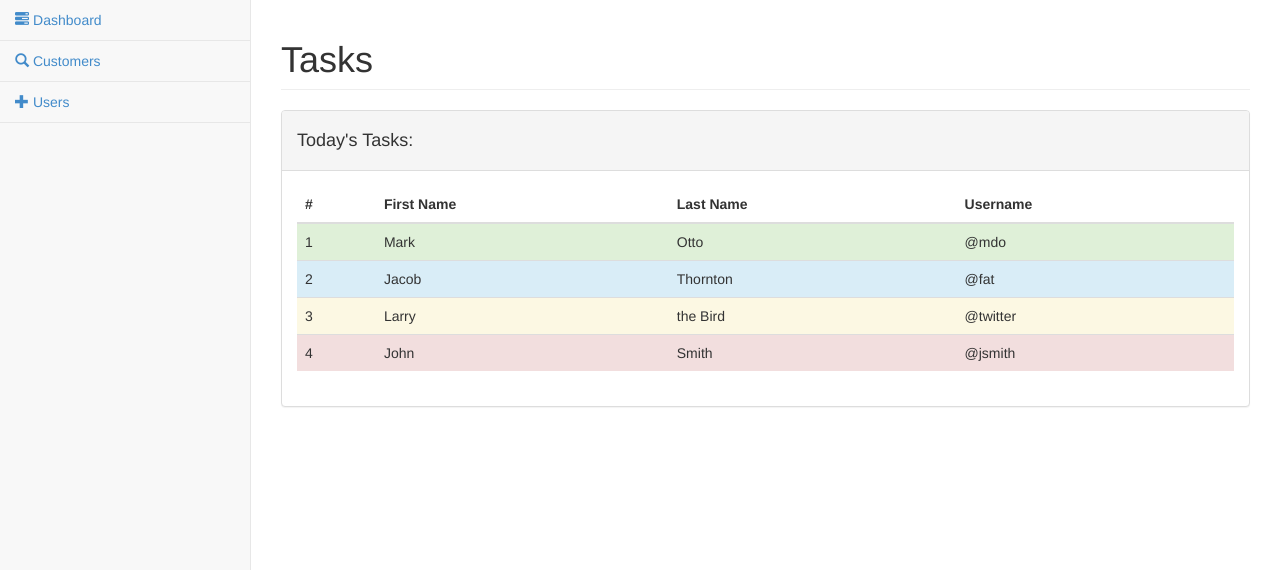
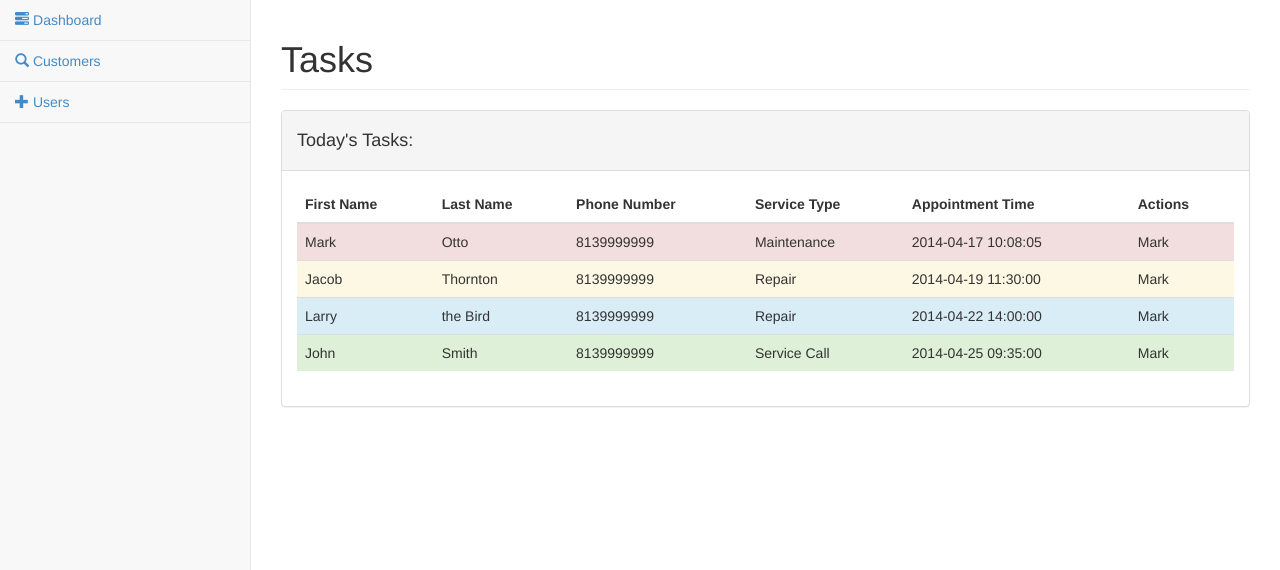
Before and after one commit to jmfield2/DB-CRM, a Python web app: template CRM/templates/index.html in a window 1280 px wide. Shown: the part 51-621 px from the top of the page. Run offline with Jinja, Linux system fonts and the light colour scheme; the template is opened without the code that fills it, so the values that code supplies are empty; some libraries are stand-ins or nearby versions.

Commit message:
layout changes to customer_index - vbukhari

```diff
--- a/CRM/templates/index.html
+++ b/CRM/templates/index.html
@@ -26,36 +26,46 @@ Dashboard
                                 <table class="table">
                                     <thead>
                                         <tr>
-                                            <th>#</th>
                                             <th>First Name</th>
                                             <th>Last Name</th>
-                                            <th>Username</th>
+                                            <th>Phone Number</th>
+                                            <th>Service Type</th>
+                                            <th>Appointment Time</th>
+                                            <th>Actions</th>
                                         </tr>
                                     </thead>
                                     <tbody>
-                                        <tr class="success">
-                                            <td>1</td>
+                                        <tr class="danger">
                                             <td>Mark</td>
                                             <td>Otto</td>
-                                            <td>@mdo</td>
+                                            <td>8139999999</td>
+                                            <td>Maintenance</td>
+                                            <td>2014-04-17 10:08:05</td>
+                                            <td>Mark</td>
+                                        </tr>
+                                        <tr class="warning">
+                                            <td>Jacob</td>
+                                            <td>Thornton</td>
+                                            <td>8139999999</td>
+                                            <td>Repair</td>
+                                            <td>2014-04-19 11:30:00</td>
+                                            <td>Mark</td>
                                         </tr>
                                         <tr class="info">
-                                            <td>2</td>
-                                            <td>Jacob</td>
-                                            <td>Thornton</td>
-                                            <td>@fat</td>
-                                        </tr>
-                                        <tr class="warning">
-                                            <td>3</td>
                                             <td>Larry</td>
                                             <td>the Bird</td>
-                                            <td>@twitter</td>
+                                            <td>8139999999</td>
+                                            <td>Repair</td>
+                                            <td>2014-04-22 14:00:00</td>
+                                            <td>Mark</td>
                                         </tr>
-                                        <tr class="danger">
-                                            <td>4</td>
+                                        <tr class="success">
                                             <td>John</td>
                                             <td>Smith</td>
-                                            <td>@jsmith</td>
+                                            <td>8139999999</td>
+                                            <td>Service Call</td>
+                                            <td>2014-04-25 09:35:00</td>
+                                            <td>Mark</td>
                                         </tr>
                                     </tbody>
                                 </table>
```
